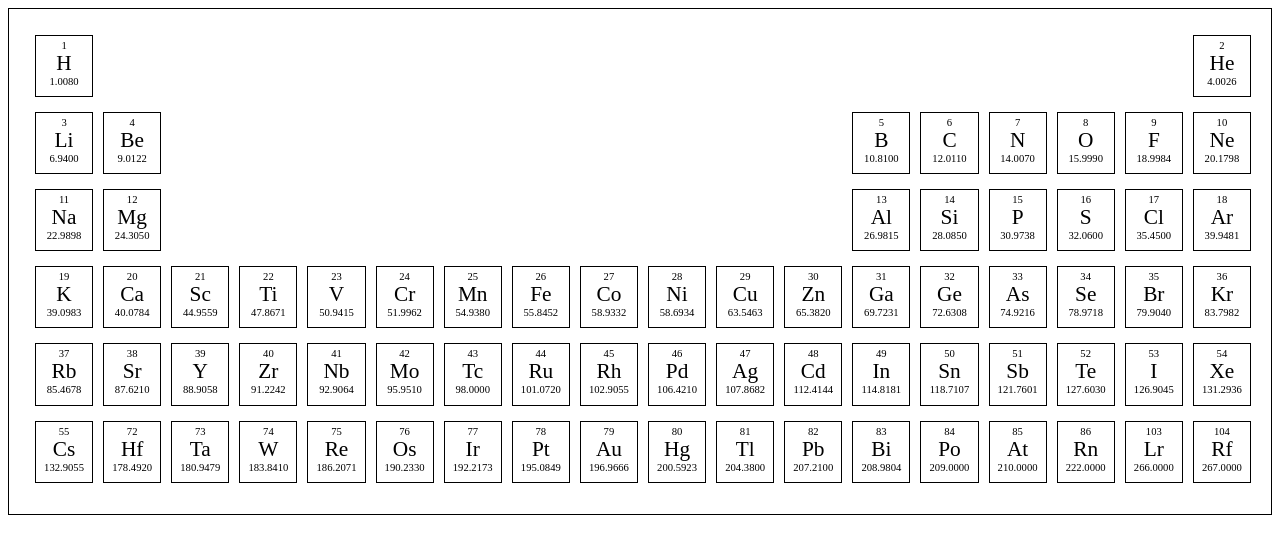
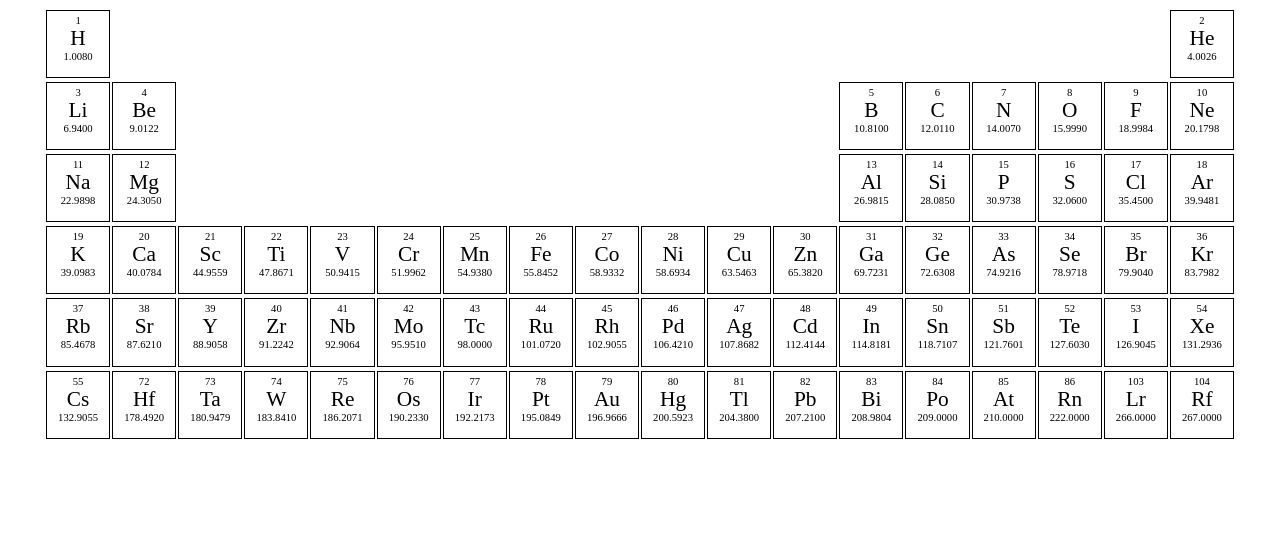
Before and after one commit to dbrudner/periodic-table, a React (Create React App) app: page / in a window 1280 px wide. Shown: the top 554 px of the page. Built offline with nearby package versions, Linux system fonts and the light colour scheme.

Commit message:
table alignment

```diff
--- a/src/element.js
+++ b/src/element.js
@@ -1,7 +1,17 @@
 import React, {Component } from 'react';
 import styled from "styled-components";
 
-
+const ElementContainer = styled.div`
+	border: 1px solid black;
+	text-align: center;
+	width: ${props => `calc(100vw/18 - ${props.smallScreen ? 4 : 9}px)`};
+	height: ${props => `calc(100vw/18 - ${props.smallScreen ? 4 : 9}px)`};
+	display: inline-block;
+	margin: 1px;
+	/* margin: ${props => props.smallScreen ? "2px" : "5px"}; */
+	padding-top: ${props => props.smallScreen ? "2px" : "4px"};
+	position: relative;
+`
 
 export default props => {
 	const { openDetailedView, element } = props;
@@ -27,17 +37,6 @@ export default props => {
 		return "2px";
 	}
 
-	const ElementContainer = styled.div`
-		border: 1px solid black;
-		text-align: center;
-		width: ${props => `calc(100vw/18 - ${props.smallScreen ? 10 : 15}px)`};
-		height: ${props => `calc(100vw/18 - ${props.smallScreen ? 10 : 15}px)`};
-		display: inline-block;
-		margin: ${props => props.smallScreen ? "2px" : "5px"};
-		padding-top: ${props => props.smallScreen ? "2px" : "4px"};
-		position: relative;
-	`
-
 	return (
 		<ElementContainer smallScreen={window.innerWidth < 1200} onClick={handleClick}>
 			<div style={{fontSize: getFontSize()}}>{number}</div>
--- a/src/table.js
+++ b/src/table.js
@@ -4,14 +4,17 @@ import Element from "./element";
 import styled from "styled-components";
 
 const TableContainer = styled.div`
-	padding: 1rem;
-	border: 1px solid black;
+	padding: 0;
+	display: flex;
+	flex-direction: column;
+	align-items: center;
+	justify-content: center;
 `
 
 const Row = styled.div`
 	display: flex;
 	justify-content: left;
-	margin: 5px;
+	margin: 1px;
 `
 
 const Block = styled.div`
@@ -21,7 +24,7 @@ const Block = styled.div`
 // width: ${props => `calc(100vw/18 - 15px + ${props.blocks * 2}px + ${props.blocks * 5 * 2}px`})}
 
 const Divider = styled.div`
-	width: ${props => `calc(((100vw/18 - ${props.smallScreen ? "10px" : "15px"}) + ${props.smallScreen ? "6px" : "12px"}) * ${props.blocks})`};
+	width: ${props => `calc(((100vw/18 - ${props.smallScreen ? "4px" : "9px"}) + 4px) * ${props.blocks})`};
 `
 
 export default props => {
```
